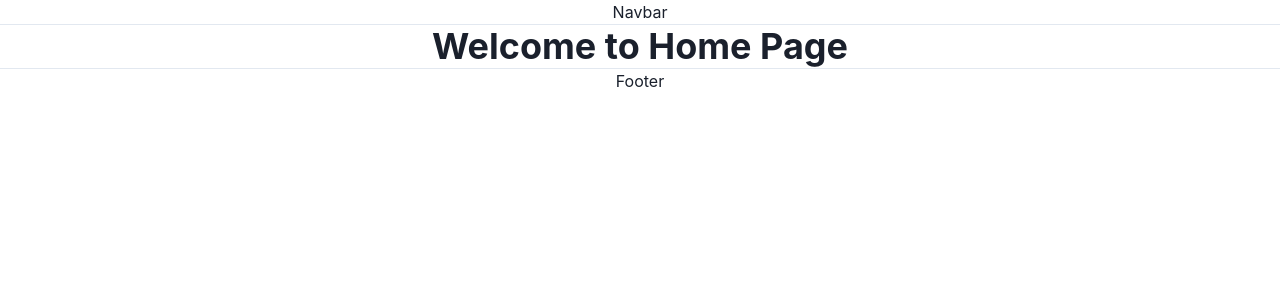
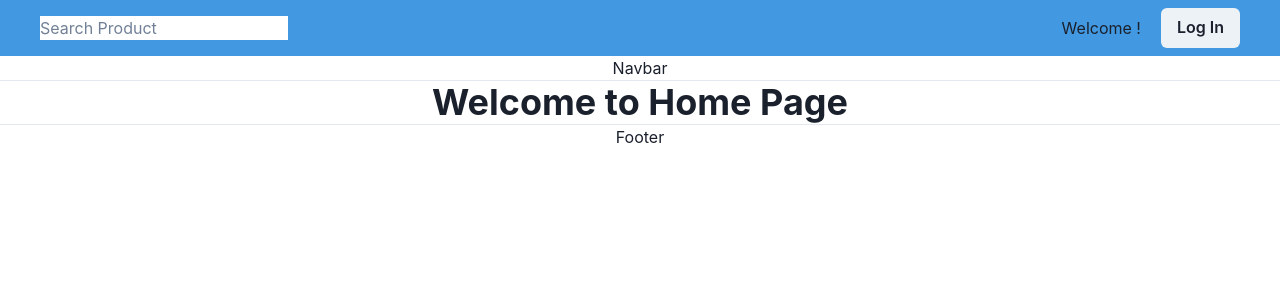
Before and after one commit to stormyvikrant/ProjectSkinStore, a React (Create React App) app: page / in a window 1280 px wide. Shown: the top 300 px of the page. Built offline with nearby package versions, Linux system fonts and the light colour scheme.

Commit message:
added new

```diff
--- a/package.json
+++ b/package.json
@@ -3,6 +3,7 @@
   "version": "0.1.0",
   "private": true,
   "dependencies": {
+    "@auth0/auth0-react": "^1.12.0",
     "@chakra-ui/react": "^2.4.3",
     "@emotion/react": "^11.10.5",
     "@emotion/styled": "^11.10.5",
--- a/src/App.js
+++ b/src/App.js
@@ -1,16 +1,17 @@
-
-import './App.css';
-import Footer from './Components/Pages/Footer';
-import Home from './Components/Pages/Home';
-import Navbar from './Components/Pages/Navbar';
+import "./App.css";
+import Footer from "./Components/Pages/Footer";
+import Home from "./Components/Pages/Home";
+import Navbar from "./Components/Pages/Navbar";
+import Login from "./Components/AuthPages/Login";
 function App() {
   return (
     <div className="App">
-      <Navbar/>
-      <hr/>
-    <Home/>
-    <hr/>
-    <Footer/>
+      <Login />
+      <Navbar />
+      <hr />
+      <Home />
+      <hr />
+      <Footer />
     </div>
   );
 }
--- a/src/Components/AuthPages/Login.jsx
+++ b/src/Components/AuthPages/Login.jsx
@@ -1,16 +1,72 @@
-
 //   satyaranjan is responsible
 
-
-
-import React from 'react';
+import React from "react";
+import { useAuth0 } from "@auth0/auth0-react";
+import {
+  Box,
+  Button,
+  Divider,
+  Flex,
+  Heading,
+  Image,
+  Text,
+} from "@chakra-ui/react";
 
 const Login = () => {
+  const { loginWithRedirect } = useAuth0();
+
+  const { logout } = useAuth0();
+
+  const { user, isAuthenticated, isLoading } = useAuth0();
   return (
-    <div>
-      <h1>Under construction</h1>
-    </div>
+    <Flex
+      justifyContent="space-between"
+      px="10"
+      bg="blue.400 "
+      py="2"
+      alignItems={"center"}
+    >
+      <Box>
+        <input placeholder="Search Product" />
+      </Box>
+      <Box>
+        <Flex justifyContent="space-between" alignItems={"center"}>
+          <Flex justifyContent="space-between" alignItems={"center"}>
+            <Box>
+              <h2>Welcome !</h2>
+              {isAuthenticated ? <h4 fontWeight="bold">{user.name}</h4> : ""}
+            </Box>
+            <Box ml="5">
+              {isAuthenticated ? (
+                <Box>
+                  <Image
+                    h="50"
+                    mr="5"
+                    borderRadius={50}
+                    src={user.picture}
+                    alt="name"
+                  />{" "}
+                </Box>
+              ) : (
+                ""
+              )}
+            </Box>
+          </Flex>
+          <Box>
+            {isAuthenticated ? (
+              <Button
+                onClick={() => logout({ returnTo: window.location.origin })}
+              >
+                Log Out
+              </Button>
+            ) : (
+              <Button onClick={() => loginWithRedirect()}>Log In</Button>
+            )}
+          </Box>
+        </Flex>
+      </Box>
+    </Flex>
   );
-}
+};
 
 export default Login;
--- a/src/index.js
+++ b/src/index.js
@@ -1,15 +1,24 @@
-import React from 'react';
-import ReactDOM from 'react-dom/client';
-import './index.css';
-import App from './App';
-import reportWebVitals from './reportWebVitals';
+import React from "react";
+import ReactDOM from "react-dom/client";
+import "./index.css";
+import App from "./App";
+import reportWebVitals from "./reportWebVitals";
 // 1. import `ChakraProvider` component
-import { ChakraProvider } from '@chakra-ui/react'
-const root = ReactDOM.createRoot(document.getElementById('root'));
+import { ChakraProvider } from "@chakra-ui/react";
+
+import { Auth0Provider } from "@auth0/auth0-react";
+
+const root = ReactDOM.createRoot(document.getElementById("root"));
 root.render(
-  <ChakraProvider>
-    <App />
-  </ChakraProvider>
+  <Auth0Provider
+    domain="dev-pdzdss8p3vtolnn1.us.auth0.com"
+    clientId="Ogju5GoD0TPgb64x7FrXpgoEidGiu8f8"
+    redirectUri={window.location.origin}
+  >
+    <ChakraProvider>
+      <App />
+    </ChakraProvider>
+  </Auth0Provider>
 );
 
 // If you want to start measuring performance in your app, pass a function
```
Also changed, not shown: 1 other file (tests, documents, lock files or other folders).
